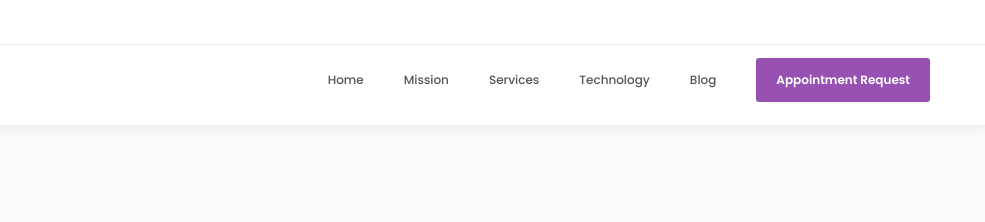
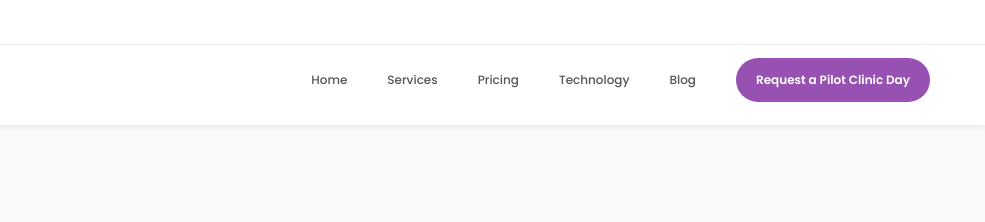
Before and after one commit to paceopto/paceoptometry, a plain HTML site: page eyeexam.html in a window 1280 px wide. Shown: the top 222 px of the page, 295-1280 px from the left. Drawn offline with nearby package versions, Linux system fonts and the light colour scheme; a script that the page names is missing.

Commit message:
Update eyeexam.html

```diff
--- a/eyeexam.html
+++ b/eyeexam.html
@@ -40,7 +40,7 @@ http://www.tooplate.com/view/2098-health
   <link rel="icon" href="images/favicon.ico" type="image/x-icon">
 
      <!-- MAIN CSS -->
-     <link rel="stylesheet" href="css/tooplate-style.css">
+     <link rel="stylesheet" href="css/tooplate-style%202.css">
 
 </head>
 <body id="top" data-spy="scroll" data-target=".navbar-collapse" data-offset="50">
@@ -94,15 +94,15 @@ http://www.tooplate.com/view/2098-health
                <div class="collapse navbar-collapse">
                     <ul class="nav navbar-nav navbar-right">
                          <li><a href="index.html#top" class="smoothScroll">Home</a></li>
-                         <li><a href="index.html#mission" class="smoothScroll">Mission</a></li>
-                         <li><a href="index.html#services" class="smoothScroll">Services</a></li>
+                         <!--li><a href="#about" class="smoothScroll">About</a><li-->
+                         <li><a href="index.html#mission" class="smoothScroll">Services</a></li>
+                         <li><a href="index.html#services" class="smoothScroll">Pricing</a></li>
                          <li><a href="index.html#tech" class="smoothScroll">Technology</a></li>
                          <li><a href="index.html#blog" class="smoothScroll">Blog</a></li>
-                         <!--li><a href="index.html#google-map" class="smoothScroll">Contact</a></li-->
-                         <li class="appointment-btn"><a href="index.html#appointment">Appointment Request</a></li>
+                         <!--li><a href="#appointment" class="smoothScroll">Contact</a></li-->
+                         <li class="appointment-btn"><a href="#appointment">Request a Pilot Clinic Day</a></li>
                     </ul>
                </div>
-
           </div>
      </section>
 
@@ -340,4 +340,5 @@ http://www.tooplate.com/view/2098-health
      <script src="js/custom.js"></script>
 
 </body>
+
 </html>
```
